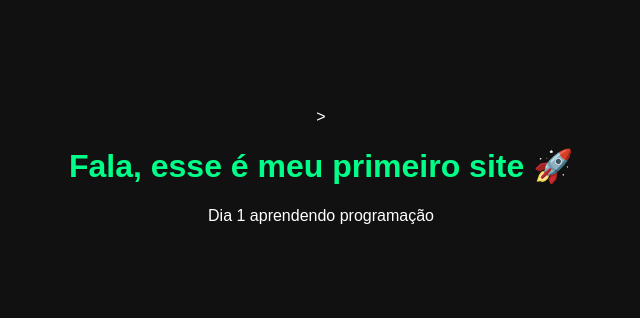
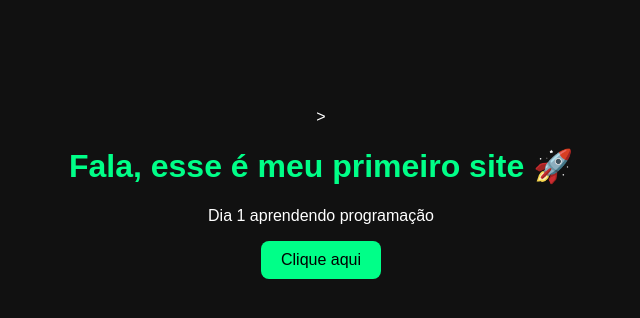
Before and after one commit to MartinelliGabriel/meu-primeiro-site, a plain HTML site: page index.html in a window 1280 px wide. Shown: the whole page, without its empty margins (319-959 px from the left). Drawn offline with Linux system fonts and the light colour scheme.

Commit message:
dia 3 - botão funcionando

```diff
--- a/index.html
+++ b/index.html
@@ -6,5 +6,4 @@
 <body>
   <h1>Fala, esse é meu primeiro site 🚀</h1>
   <p>Dia 1 aprendendo programação</p>
-</body>
-</html>
+  <button>Clique aqui</button>
--- a/style.css
+++ b/style.css
@@ -9,3 +9,16 @@ body {
 h1 {
   color: #00ff88;
 }
+button {
+  background-color: #00ff88;
+  color: black;
+  border: none;
+  padding: 10px 20px;
+  font-size: 16px;
+  cursor: pointer;
+  border-radius: 8px;
+}
+
+button:hover {
+  background-color: #00cc6a;
+}
```
